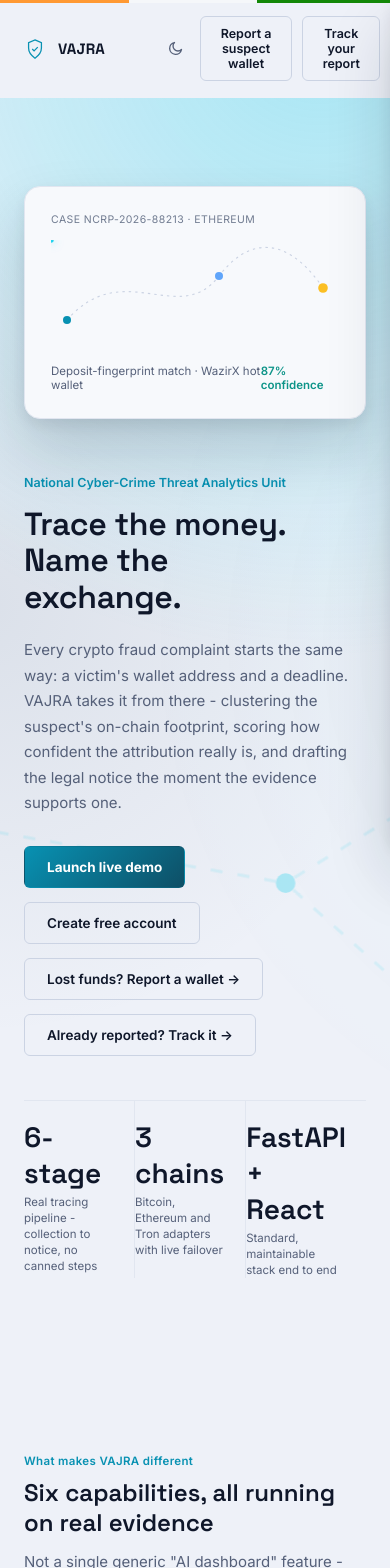
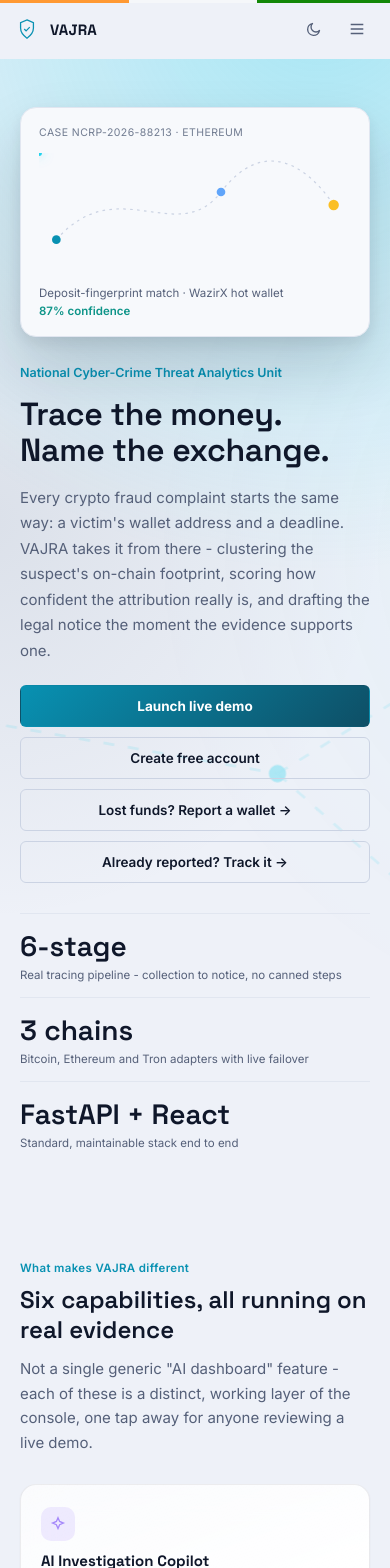
Before and after one commit to sahilpandey4789/VAJRA, a React (Vite) app in the folder VAJRA_SIH26183_last/frontend/: page / in a window 390 px wide. Shown: the top 1568 px of the page. Built offline with nearby package versions, Linux system fonts and the light colour scheme; no server answers.

Commit message:
Update landing.css for layout and responsiveness

```diff
--- a/VAJRA_SIH26183_last/frontend/src/styles/landing.css
+++ b/VAJRA_SIH26183_last/frontend/src/styles/landing.css
@@ -5,7 +5,7 @@
   toggle (unlike the console's fixed-dark topbar/sidebar), since this is
   the public marketing site.
 */
-#landingScreen{display:block; background:var(--paper); color:var(--text); min-height:100vh;}
+#landingScreen{display:block; overflow-x:clip; max-width:100%; background:var(--paper); color:var(--text); min-height:100vh;}
 #landingScreen.hide{display:none;}
 
 #landingScreen section{padding:88px max(24px, calc((100% - 1080px) / 2));}
@@ -40,6 +40,7 @@ html[data-theme="dark"] #landingNav .brandmark svg{stroke:var(--copper);}
   transition:transform var(--dur-fast) var(--ease), box-shadow var(--dur-fast) var(--ease), background var(--dur-fast) var(--ease), border-color var(--dur-fast) var(--ease);
 }
 .l-btn:hover{transform:translateY(-1px);}
+.drawer-actions{display:none;}
 .l-btn-ghost{color:var(--text); border:1px solid var(--line-strong); background:transparent;}
 .l-btn-ghost:hover{border-color:var(--copper); background:var(--panel-2);}
 .l-btn-solid{background:var(--accent-gradient); color:var(--accent-ink); border:1px solid transparent; font-weight:700;}
@@ -126,7 +127,7 @@ html[data-theme="dark"] .pipeline-step .num{color:var(--copper);}
 
 /* ---- demo ---- */
 #landingDemo{
-  background:var(--ink); color:var(--paper-text); border-radius:var(--r-lg); margin:0 max(24px, calc((100% - 1080px) / 2));
+  background:var(--ink); color:var(--paper-text); border-radius:var(--r-lg); margin:0;
   padding:56px 48px; position:relative; overflow:hidden;
 }
 #landingDemo::before{
@@ -188,30 +189,54 @@ html[data-theme="light"] .demo-signin-ghost{border-color:var(--line-strong);}
 @keyframes hero-line-flow{to{stroke-dashoffset:-90;}}
 html[data-theme="light"] .hero-cyber-bg{opacity:.35;}
 
+/* ---- nav collapses early: 5 links + 4 buttons don't fit below ~1180px ---- */
+@media (max-width:1180px){
+  #landingNav{gap:14px;}
+  .nav-act-extra{display:none;}
+  #landingNavLinks{
+    position:fixed; top:0; right:0; bottom:0; width:min(82vw, 320px); background:var(--panel-2);
+    flex-direction:column; align-items:flex-start; padding:80px 24px 24px; gap:20px; box-shadow:var(--shadow-lg);
+    transform:translateX(105%); visibility:hidden; transition:transform var(--dur-base) var(--ease), visibility 0s linear var(--dur-base); z-index:49; margin-left:0;
+    overflow-y:auto;
+  }
+  #landingNavLinks.open{transform:none; visibility:visible; transition:transform var(--dur-base) var(--ease);}
+  #landingNavToggle{display:flex;}
+  .drawer-actions{display:flex; flex-direction:column; gap:10px; width:100%; margin-top:8px; padding-top:20px; border-top:1px solid var(--line);}
+  .drawer-actions .l-btn{width:100%; text-align:center; padding:12px 16px;}
+  .drawer-auth{display:none;}
+  /* backdrop-filter on the nav would trap the fixed drawer inside the 70px nav bar */
+  #landingNav.scrolled{backdrop-filter:none; background:var(--paper);}
+}
+@media (max-width:640px){
+  .nav-act-auth{display:none;}
+  .drawer-auth{display:block;}
+  #landingNav{padding:12px 16px; gap:8px;}
+  .gov-badge{display:none;}
+}
+
 @media (max-width:860px){
   .hero-grid, .about-grid, .demo-inner{grid-template-columns:1fr;}
   .hero-art{order:-1;}
   .pipeline{grid-template-columns:1fr;}
-  #landingNavLinks{
-    position:fixed; top:0; right:0; bottom:0; width:min(78vw, 300px); background:var(--panel-2);
-    flex-direction:column; align-items:flex-start; padding:80px 24px 24px; gap:20px; box-shadow:var(--shadow-lg);
-    transform:translateX(100%); transition:transform var(--dur-base) var(--ease); z-index:60;
-    overflow-y:auto;
-  }
-  #landingNavLinks a{text-decoration:none;}
-  #landingNavLinks.open{transform:none;}
-  #landingNavToggle{display:flex;}
+  #landingDemo{padding:40px 24px; margin:0;}
+}
 
-  /* explicit close (✕) button inside the drawer itself, above the nav
-     bar's own stacking so it's always reachable even though the drawer
-     visually sits over the toggle icon on small screens */
-  .landing-nav-close{
-    position:absolute; top:16px; right:16px; width:34px; height:34px; border-radius:var(--r-sm);
-    display:flex; align-items:center; justify-content:center; color:var(--text-soft);
-    background:var(--panel); border:1px solid var(--line);
-  }
-  .landing-nav-veil{
-    position:fixed; inset:0; background:rgba(0,0,0,.4); z-index:55;
-  }
-  #landingDemo{padding:40px 24px; margin:0 16px;}
+/* ---- phones ---- */
+@media (max-width:640px){
+  #landingScreen section{padding:48px 20px;}
+  #landingHero{padding-top:28px; padding-bottom:40px;}
+  .hero-grid{gap:28px;}
+  .hero-grid > *{min-width:0;}
+  #landingHero h1{max-width:none;}
+  .hero-story{margin:16px 0 22px;}
+  .hero-ctas{flex-direction:column; gap:10px; margin-bottom:30px;}
+  .hero-ctas .l-btn{width:100%; text-align:center;}
+  .hero-stats{grid-template-columns:1fr;}
+  .hero-stat{border-right:none; border-bottom:1px solid var(--line); padding:14px 0;}
+  .hero-stat:last-child{border-bottom:none;}
+  .hero-art .card{max-width:none; padding:18px;}
+  .hero-art .card-foot{flex-direction:column; gap:4px;}
+  .l-section-head{margin-bottom:28px;}
+  .demo-cta .l-btn{width:100%; text-align:center;}
+  .foot-row{flex-direction:column; align-items:flex-start;}
 }
```
